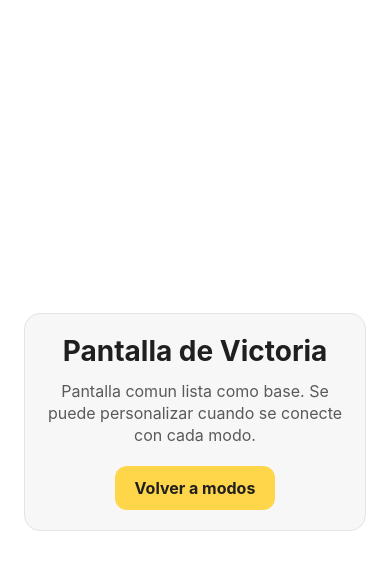
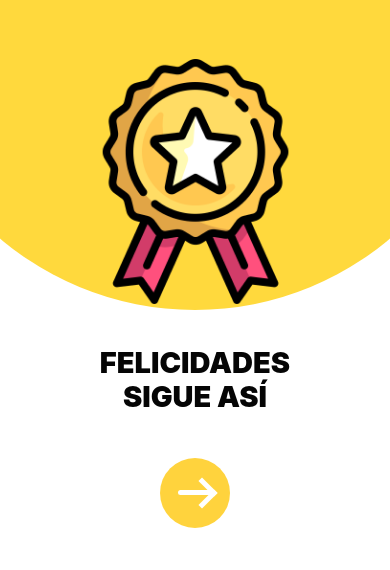
Before and after one commit to jalveo926/CuantosHayAPP, a React Native app: screen /Win in a window 390 px wide. Shown: the top 570 px of the page. Built offline with nearby package versions, Linux system fonts and the light colour scheme.

Commit message:
Pantallas de ganar y perder

```diff
--- /dev/null
+++ b/src/components/ResultScreen.js
@@ -0,0 +1,61 @@
+import React from "react";
+import {
+  Image,
+  SafeAreaView,
+  Text,
+  TouchableOpacity,
+  View,
+} from "react-native";
+import styles from "../styles/components/ResultScreen.styles";
+
+export default function ResultScreen({
+  navigation,
+  route,
+  backgroundColor,
+  imageSource,
+  title,
+  direction,
+}) {
+  const returnToGame = () => {
+    if (navigation.canGoBack()) {
+      navigation.goBack();
+      return;
+    }
+
+    const returnRoute = route?.params?.returnRoute;
+    navigation.replace(returnRoute || "Mode", route?.params?.returnParams);
+  };
+
+  return (
+    <SafeAreaView style={styles.screen}>
+      <View style={[styles.colorPanel, { backgroundColor }]} />
+
+      <View style={styles.content}>
+        <Image source={imageSource} style={styles.illustration} />
+
+        <Text style={styles.title}>{title}</Text>
+
+        <TouchableOpacity
+          accessibilityRole="button"
+          accessibilityLabel={direction === "right" ? "Continuar" : "Intentar otra vez"}
+          activeOpacity={0.8}
+          onPress={returnToGame}
+          style={[
+            styles.button,
+            direction === "right" ? styles.winButton : styles.loseButton,
+          ]}
+        >
+          <View style={styles.arrowShaft} />
+          <View
+            style={[
+              styles.arrowHead,
+              direction === "right"
+                ? styles.arrowHeadRight
+                : styles.arrowHeadLeft,
+            ]}
+          />
+        </TouchableOpacity>
+      </View>
+    </SafeAreaView>
+  );
+}
--- a/src/components/WorkInProgressScreen.js
+++ b/src/components/WorkInProgressScreen.js
@@ -2,12 +2,35 @@ import React from "react";
 import { View, Text, TouchableOpacity } from "react-native";
 import styles from "../styles/components/WorkInProgressScreen.styles";
 
-export default function WorkInProgressScreen({ navigation, title, description }) {
+export default function WorkInProgressScreen({
+  navigation,
+  title,
+  description,
+  testResultButtons = false,
+}) {
   return (
     <View style={styles.container}>
       <View style={styles.card}>
         <Text style={styles.title}>{title}</Text>
         <Text style={styles.description}>{description}</Text>
+
+        {testResultButtons && (
+          <View style={styles.testButtonsContainer}>
+            <TouchableOpacity
+              style={[styles.testButton, styles.winTestButton]}
+              onPress={() => navigation.navigate("Win")}
+            >
+              <Text style={styles.testButtonText}>Probar victoria</Text>
+            </TouchableOpacity>
+
+            <TouchableOpacity
+              style={[styles.testButton, styles.loseTestButton]}
+              onPress={() => navigation.navigate("Lose")}
+            >
+              <Text style={styles.testButtonText}>Probar error</Text>
+            </TouchableOpacity>
+          </View>
+        )}
 
         <TouchableOpacity
           style={styles.actionButton}
--- a/src/screens/LoseScreen.js
+++ b/src/screens/LoseScreen.js
@@ -2,11 +2,14 @@ import React from "react";
 import WorkInProgressScreen from "../components/WorkInProgressScreen";
 
 export default function LoseScreen({ navigation }) {
-	return (
+  return (
 		<WorkInProgressScreen
-			navigation={navigation}
-			title="Pantalla de Derrota"
-			description="Pantalla comun lista como base. Se puede personalizar cuando se conecte con cada modo."
-		/>
-	);
+      navigation={navigation}
+      route={route}
+      backgroundColor="#74736D"
+      imageSource={require("../../assets/confusedkid.webp")}
+      title={"INTENTA\nOTRA VEZ"}
+      direction="left"
+    />
+  );
 }
--- a/src/screens/WinScreen.js
+++ b/src/screens/WinScreen.js
@@ -1,12 +1,15 @@
 import React from "react";
-import WorkInProgressScreen from "../components/WorkInProgressScreen";
+import ResultScreen from "../components/ResultScreen";
 
-export default function WinScreen({ navigation }) {
-	return (
-		<WorkInProgressScreen
-			navigation={navigation}
-			title="Pantalla de Victoria"
-			description="Pantalla comun lista como base. Se puede personalizar cuando se conecte con cada modo."
-		/>
-	);
+export default function WinScreen({ navigation, route }) {
+  return (
+    <ResultScreen
+      navigation={navigation}
+      route={route}
+      backgroundColor="#FFD93D"
+      imageSource={require("../../assets/medalla.png")}
+      title={"FELICIDADES\nSIGUE ASÍ"}
+      direction="right"
+    />
+  );
 }
--- /dev/null
+++ b/src/styles/components/ResultScreen.styles.js
@@ -0,0 +1,76 @@
+import { StyleSheet } from "react-native";
+
+const styles = StyleSheet.create({
+  screen: {
+    flex: 1,
+    overflow: "hidden",
+    backgroundColor: "#FFFFFF",
+  },
+  colorPanel: {
+    position: "absolute",
+    top: -210,
+    alignSelf: "center",
+    width: "155%",
+    height: 520,
+    borderBottomLeftRadius: 900,
+    borderBottomRightRadius: 900,
+  },
+  content: {
+    flex: 1,
+    alignItems: "center",
+    paddingHorizontal: 24,
+    paddingTop: "15%",
+  },
+  illustration: {
+    width: 245,
+    height: 245,
+    resizeMode: "contain",
+  },
+  title: {
+    marginTop: 42,
+    color: "#050505",
+    fontSize: 29,
+    fontWeight: "900",
+    lineHeight: 34,
+    textAlign: "center",
+  },
+  button: {
+    width: 70,
+    height: 70,
+    marginTop: 44,
+    borderRadius: 35,
+    alignItems: "center",
+    justifyContent: "center",
+  },
+  winButton: {
+    backgroundColor: "#FFD33D",
+  },
+  loseButton: {
+    backgroundColor: "#000000",
+  },
+  arrowShaft: {
+    position: "absolute",
+    width: 34,
+    height: 5,
+    borderRadius: 3,
+    backgroundColor: "#FFFFFF",
+  },
+  arrowHead: {
+    position: "absolute",
+    width: 22,
+    height: 22,
+    borderTopWidth: 5,
+    borderRightWidth: 5,
+    borderColor: "#FFFFFF",
+  },
+  arrowHeadRight: {
+    right: 17,
+    transform: [{ rotate: "45deg" }],
+  },
+  arrowHeadLeft: {
+    left: 17,
+    transform: [{ rotate: "-135deg" }],
+  },
+});
+
+export default styles;
--- a/src/styles/components/WorkInProgressScreen.styles.js
+++ b/src/styles/components/WorkInProgressScreen.styles.js
@@ -32,6 +32,29 @@ const styles = StyleSheet.create({
     textAlign: "center",
     marginBottom: 20,
   },
+  testButtonsContainer: {
+    width: "100%",
+    gap: 12,
+    marginBottom: 20,
+  },
+  testButton: {
+    width: "100%",
+    paddingHorizontal: 20,
+    paddingVertical: 14,
+    borderRadius: 12,
+    alignItems: "center",
+  },
+  winTestButton: {
+    backgroundColor: colors.levelsGreen,
+  },
+  loseTestButton: {
+    backgroundColor: colors.infinitePurple,
+  },
+  testButtonText: {
+    color: colors.textPrimary,
+    fontSize: 16,
+    fontWeight: "700",
+  },
   actionButton: {
     backgroundColor: colors.primaryYellow,
     paddingHorizontal: 20,
```
Also changed, not shown: assets/confusedkid.webp (added), assets/medalla.png (added).
